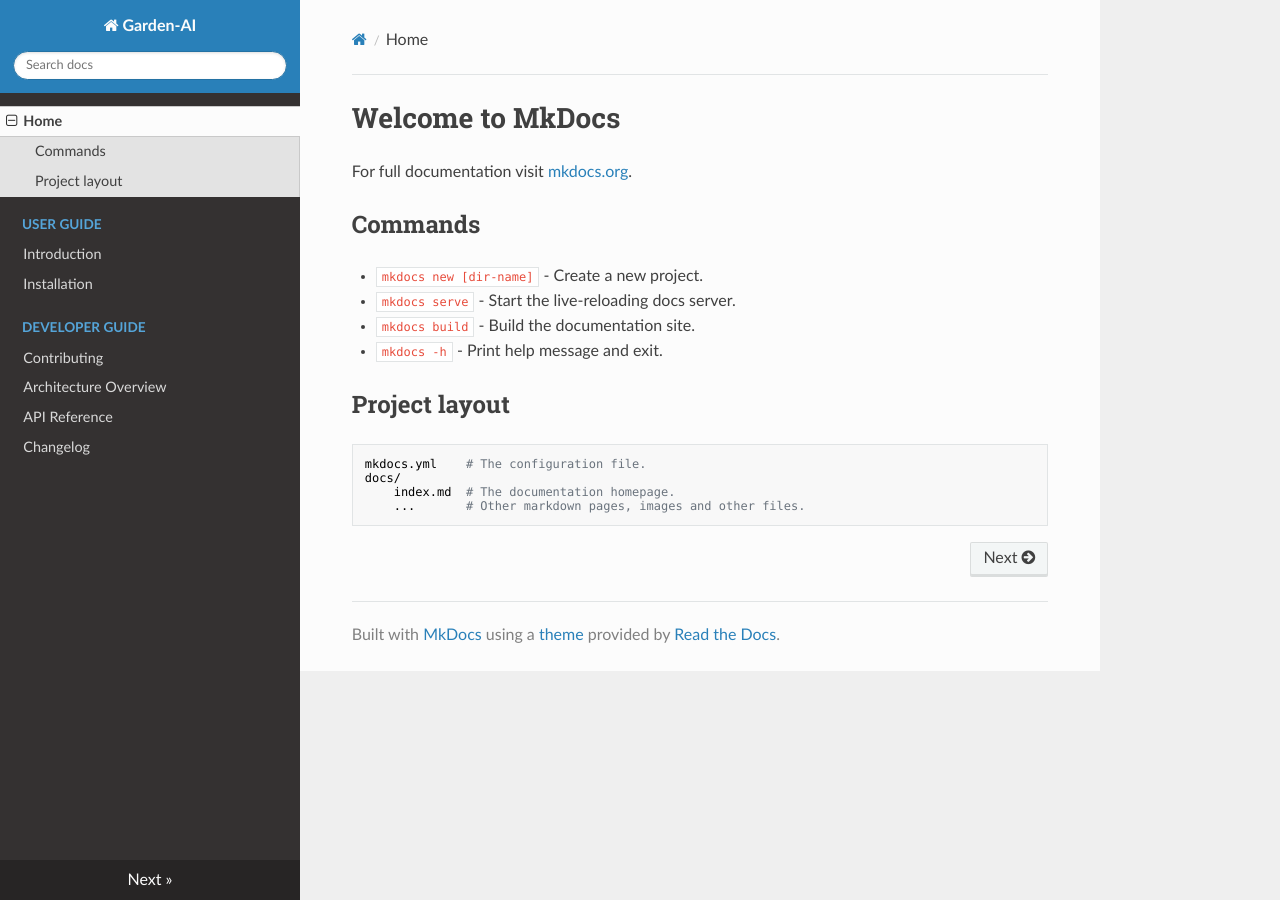
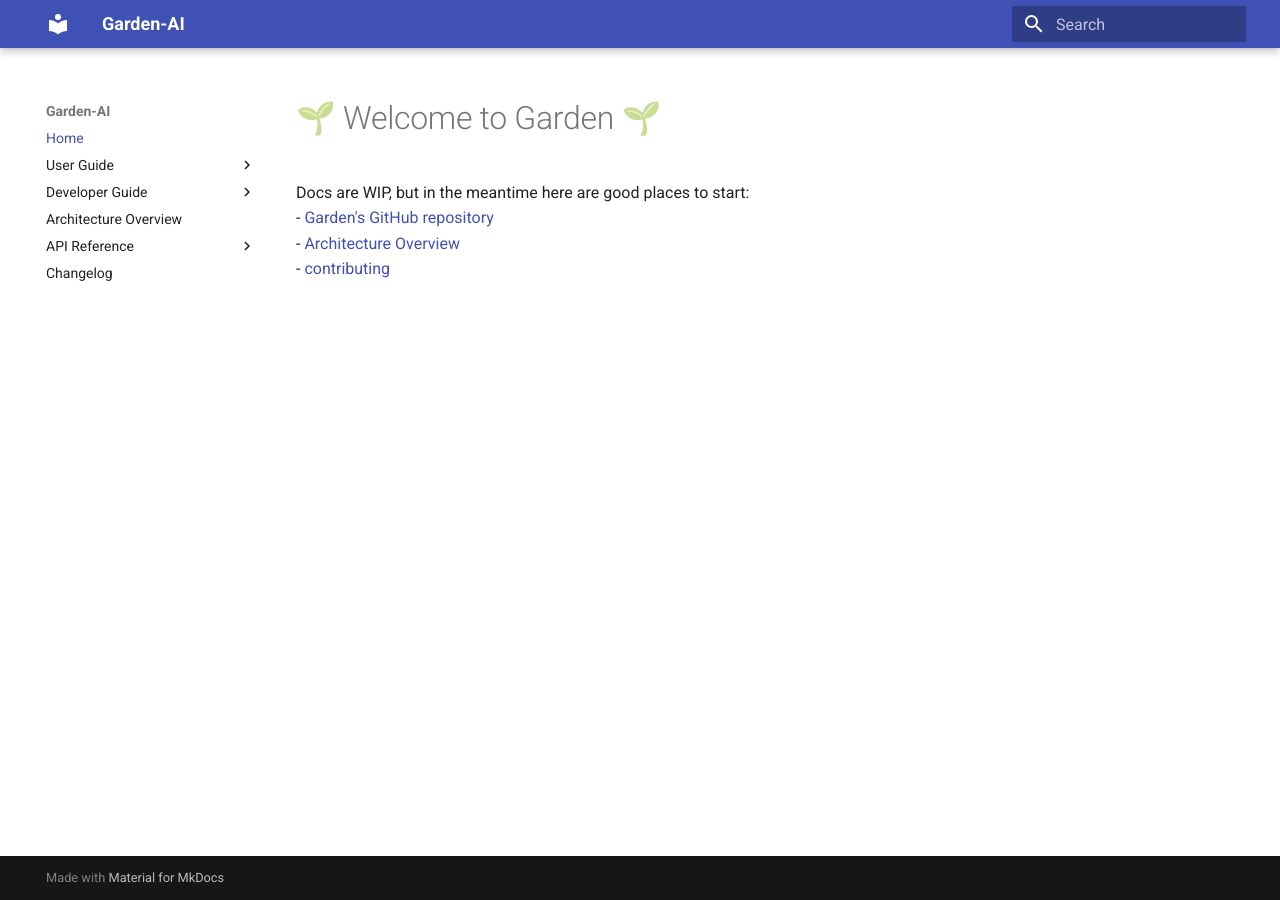
Before and after one commit to Garden-AI/garden, an MkDocs documentation site: the page built from docs/index.md, in a window 1280 px wide. Built offline with MkDocs 1.6.1 and Material for MkDocs 9.7.7, drawn with Linux system fonts in a browser that asks for light colours; nearby versions of some CDN libraries.

Commit message:
rough draft of docs with theme and extensions

```diff
--- a/docs/index.md
+++ b/docs/index.md
@@ -1,17 +1,6 @@
-# Welcome to MkDocs
+# 🌱 Welcome to Garden 🌱
 
-For full documentation visit [mkdocs.org](https://www.mkdocs.org).
-
-## Commands
-
-* `mkdocs new [dir-name]` - Create a new project.
-* `mkdocs serve` - Start the live-reloading docs server.
-* `mkdocs build` - Build the documentation site.
-* `mkdocs -h` - Print help message and exit.
-
-## Project layout
-
-    mkdocs.yml    # The configuration file.
-    docs/
-        index.md  # The documentation homepage.
-        ...       # Other markdown pages, images and other files.
+Docs are WIP, but in the meantime here are good places to start:
+- [Garden's GitHub repository](https://github.com/Garden-AI/garden)
+- [Architecture Overview](architecture_overview.md)
+- [contributing](developer_guide/contributing.md)
--- a/mkdocs.yml
+++ b/mkdocs.yml
@@ -7,6 +7,19 @@
   - Developer Guide:
       - Contributing: developer_guide/contributing.md
   - Architecture Overview: architecture_overview.md
-  - API Reference: api_reference.md
+  - API Reference:
+    - Models: Models.md
+    - Steps: Steps.md
+    - Pipelines: Pipelines.md
+    - Gardens: Gardens.md
   - Changelog: changelog.md
-theme: readthedocs
+theme: material
+plugins:
+  - search
+  - callouts
+  - mkdocstrings
+markdown_extensions:
+  - nl2br
+  - admonition
+  - pymdownx.details
+  - pymdownx.superfences
```
Also changed, not shown: docs/Gardens.md (added, +1 -0 lines), docs/Models.md (added, +6 -0 lines), docs/Pipelines.md (added, +5 -0 lines), docs/Steps.md (added, +2 -0 lines), docs/architecture_overview.md (+93 -40 lines), docs/developer_guide/contributing.md (+11 -6 lines), pyproject.toml (+7 -2 lines), 1 other file.
